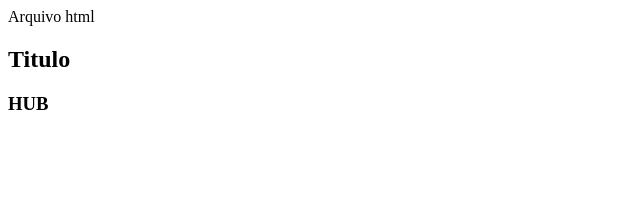
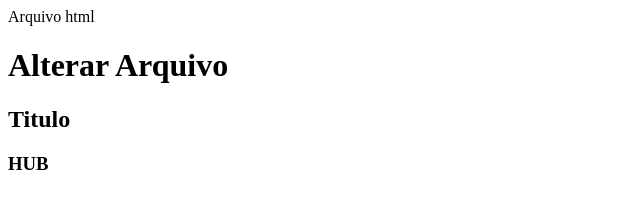
Before and after one commit to LukasCF/BootCampDB1, a plain HTML site: page index.html in a window 1280 px wide. Shown: the whole page, without its empty margins (0-640 px from the left). Drawn offline with Linux system fonts and the light colour scheme.

Commit message:
alteração index , criação css

```diff
--- a/index.html
+++ b/index.html
@@ -8,6 +8,7 @@
 </head>
 <body>
     <div> Arquivo html</div>
+    <h1>Alterar Arquivo</h1>
     <h2> Titulo</h2>
     <h3>HUB</h3>
 
--- /dev/null
+++ b/teste.css
@@ -0,0 +1,3 @@
+*{
+margin: 0;
+}
```
